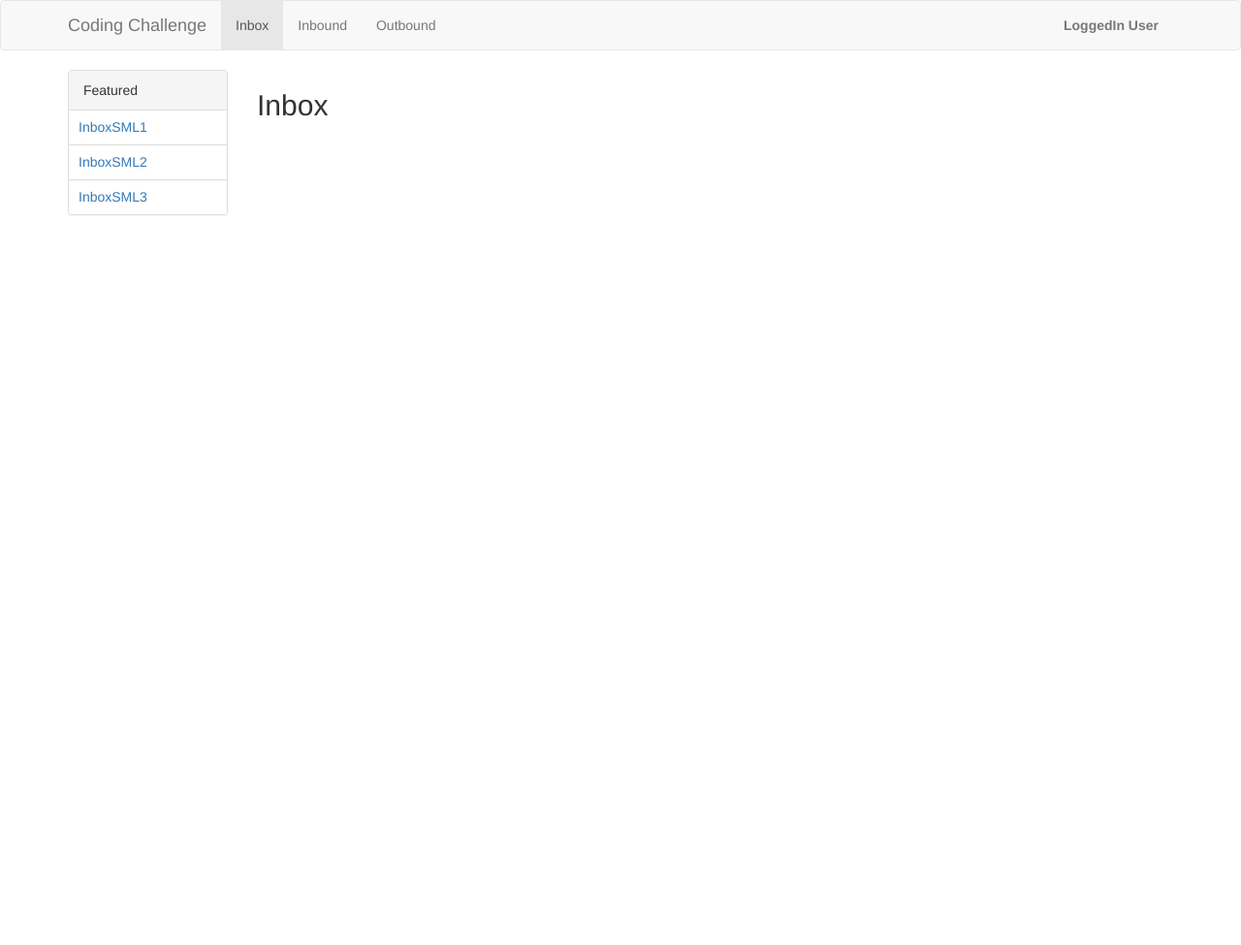
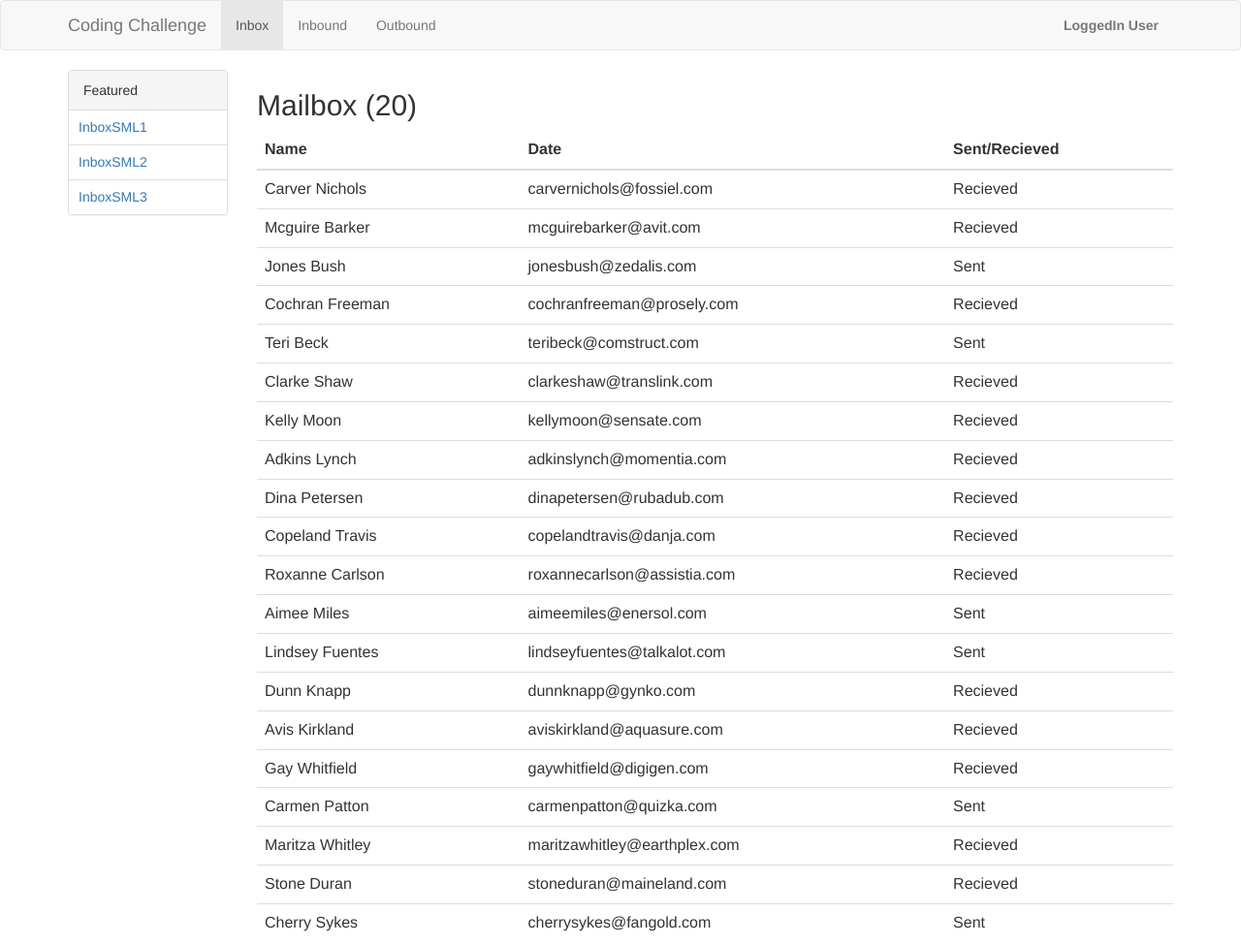
Before and after one commit to vvidala/NgCoding, a website: page index.html at #/inbound in a window 1280 px wide. Shown: the whole page at 97% size. Before the commit the page ends 800 px from the top, so only its background shows below. Drawn offline with nearby package versions, Linux system fonts and the light colour scheme; some packages are replaced by stand-ins of ours.

Commit message:
Added mail service and stubs

```diff
--- a/app/inbox/inbox.template.html
+++ b/app/inbox/inbox.template.html
@@ -1,2 +1,27 @@
-<h2>Inbox</h2>
-<p>{{vm.text}}</p>
+<div class="row">
+    <div class="col col-md-2">
+        <side-menu links="vm.sideMenuLinks"></side-menu>
+    </div>
+    <div class="col col-md-10">
+        <h2>Mailbox ({{ vm.mails.length }})</h2>
+        <p>{{vm.text}}</p>
+
+        <table class="table">
+            <thead>
+                <tr>
+                    <th>Name</th>
+                    <th>Date</th>
+                    <th>Sent/Recieved</th>
+                </tr>
+            </thead>
+
+            <tbody>
+                <tr data-ng-repeat="mail in vm.mails">
+                    <td>{{mail.name}}</td>
+                    <td>{{mail.email}}</td>
+                    <td>{{ mail.inbound? 'Recieved': 'Sent' }}</td>
+                </tr>
+            </tbody>
+        </table>
+    </div>
+</div>
--- /dev/null
+++ b/app/services/mail.service.js
@@ -0,0 +1,424 @@
+(function() {
+    var mails = [
+      {
+        "index": 0,
+        "guid": "9abcdeeb-e771-4e8a-ae08-3b85c4f05c1b",
+        "isActive": true,
+        "name": "Carver Nichols",
+        "company": "FOSSIEL",
+        "inbound": true,
+        "email": "carvernichols@fossiel.com",
+        "content": "Ut laborum sunt reprehenderit consequat adipisicing officia reprehenderit do mollit anim. Laborum ad nisi nulla laboris labore eiusmod deserunt cupidatat consectetur fugiat. Non excepteur ex nisi sunt cupidatat velit eiusmod do incididunt ipsum deserunt cupidatat aliquip esse. Et sunt Lorem voluptate laboris Lorem id anim cupidatat velit eu sit elit culpa sint. Officia dolore fugiat sit ipsum incididunt esse enim. Elit duis quis in qui exercitation. Sunt minim irure fugiat tempor mollit Lorem consequat ea exercitation est duis qui velit ad.\r\n",
+        "sent": "2014-06-09T11:55:33 +07:00",
+        "tags": [
+          "non",
+          "Lorem",
+          "ullamco",
+          "elit",
+          "nulla",
+          "ullamco",
+          "incididunt"
+        ]
+      },
+      {
+        "index": 1,
+        "guid": "f14b8ccd-1bb6-44d9-b695-a9ec5e606111",
+        "isActive": true,
+        "name": "Mcguire Barker",
+        "company": "AVIT",
+        "inbound": true,
+        "email": "mcguirebarker@avit.com",
+        "content": "Ea do ullamco fugiat Lorem exercitation irure. Excepteur eu Lorem ex fugiat ad ea aute quis consequat. Esse irure veniam do et velit ex ea tempor cillum labore labore irure velit mollit. Irure adipisicing ipsum nisi aliqua commodo officia. Duis minim tempor anim laboris eu minim consequat eiusmod et mollit.\r\n",
+        "sent": "2015-11-26T12:52:56 +08:00",
+        "tags": [
+          "excepteur",
+          "velit",
+          "ut",
+          "adipisicing",
+          "eiusmod",
+          "eiusmod",
+          "ut"
+        ]
+      },
+      {
+        "index": 2,
+        "guid": "0cda9b13-76b1-4b05-9e6c-5f0a91eaf56f",
+        "isActive": true,
+        "name": "Jones Bush",
+        "company": "ZEDALIS",
+        "email": "jonesbush@zedalis.com",
+        "inbound": false,
+        "content": "Mollit enim incididunt minim Lorem sit consequat fugiat. Aute tempor magna ut esse officia amet. Cillum ex consequat occaecat anim aliqua.\r\n",
+        "sent": "2014-05-27T09:27:49 +07:00",
+        "tags": [
+          "enim",
+          "nostrud",
+          "velit",
+          "proident",
+          "irure",
+          "officia",
+          "voluptate"
+        ]
+      },
+      {
+        "index": 3,
+        "guid": "26d6efb2-fd59-42f8-952d-9e4d83df6a59",
+        "isActive": false,
+        "name": "Cochran Freeman",
+        "company": "PROSELY",
+        "inbound": true,
+        "email": "cochranfreeman@prosely.com",
+        "content": "Proident velit cupidatat excepteur do pariatur sint. Velit occaecat minim magna pariatur amet amet officia aliqua consequat. Cupidatat eiusmod commodo ullamco ea fugiat. Proident aute aliqua aliquip aliqua fugiat nostrud culpa. In fugiat minim sit do mollit nostrud in proident Lorem ipsum laboris culpa ex. Labore duis exercitation dolore labore reprehenderit ad. Non ipsum cupidatat proident dolore adipisicing.\r\n",
+        "sent": "2014-08-28T01:56:53 +07:00",
+        "tags": [
+          "et",
+          "culpa",
+          "voluptate",
+          "proident",
+          "aute",
+          "quis",
+          "in"
+        ]
+      },
+      {
+        "index": 4,
+        "guid": "68e7b876-a030-4ab9-8fd0-ec5598a0948b",
+        "isActive": true,
+        "name": "Teri Beck",
+        "company": "COMSTRUCT",
+        "inbound": false,
+        "email": "teribeck@comstruct.com",
+        "content": "Ea nisi esse dolor sint laboris ipsum in elit tempor dolore quis deserunt. Est mollit elit dolor occaecat cupidatat commodo. Veniam amet aute eiusmod dolor consequat officia dolor ex eiusmod magna pariatur. Non commodo minim irure velit ex mollit minim ad sunt pariatur esse ut. Ad qui anim quis nostrud.\r\n",
+        "sent": "2016-06-14T04:43:38 +07:00",
+        "tags": [
+          "occaecat",
+          "nostrud",
+          "commodo",
+          "ea",
+          "cillum",
+          "ut",
+          "commodo"
+        ]
+      },
+      {
+        "index": 5,
+        "guid": "8e89a12e-6bcb-4589-9b28-007e26249c87",
+        "isActive": true,
+        "name": "Clarke Shaw",
+        "company": "TRANSLINK",
+        "inbound": true,
+        "email": "clarkeshaw@translink.com",
+        "content": "Ut irure nostrud nisi ex. Sint pariatur nostrud reprehenderit tempor sint laboris. Pariatur sunt Lorem ad excepteur et proident aute nostrud do deserunt Lorem. Sunt voluptate exercitation excepteur irure dolore et consequat occaecat deserunt aliquip quis deserunt ex nisi.\r\n",
+        "sent": "2014-12-29T01:16:49 +08:00",
+        "tags": [
+          "cupidatat",
+          "mollit",
+          "anim",
+          "ad",
+          "adipisicing",
+          "eu",
+          "mollit"
+        ]
+      },
+      {
+        "index": 6,
+        "guid": "29ac64c4-62eb-40e0-b270-135b482a56aa",
+        "isActive": false,
+        "name": "Kelly Moon",
+        "company": "SENSATE",
+        "inbound": true,
+        "email": "kellymoon@sensate.com",
+        "content": "Ad cupidatat et pariatur veniam aute amet velit irure laboris esse. Anim aliqua sit excepteur eu eu irure cupidatat do ullamco. Non fugiat nisi nostrud ad quis nostrud nisi. Excepteur fugiat magna minim fugiat id do et laborum ipsum. Sunt non id adipisicing velit. Et Lorem duis dolor irure esse esse. Anim dolor nisi sit laborum id exercitation consectetur ullamco pariatur adipisicing aliquip voluptate consectetur officia.\r\n",
+        "sent": "2015-09-13T06:26:07 +07:00",
+        "tags": [
+          "incididunt",
+          "consequat",
+          "ullamco",
+          "ullamco",
+          "cupidatat",
+          "voluptate",
+          "proident"
+        ]
+      },
+      {
+        "index": 7,
+        "guid": "fd34c9d0-ecac-48a3-aedb-75eecc31b1c1",
+        "isActive": true,
+        "name": "Adkins Lynch",
+        "company": "MOMENTIA",
+        "inbound": true,
+        "email": "adkinslynch@momentia.com",
+        "content": "Laboris in eiusmod do laboris nisi commodo labore id. Aliquip aliqua dolore veniam qui ex dolore id culpa et magna tempor pariatur veniam. Irure reprehenderit pariatur deserunt culpa. Elit anim exercitation do do anim velit id nostrud excepteur. In non ut ullamco tempor nostrud ex. Incididunt labore dolore reprehenderit cillum amet eu consectetur. Aute pariatur sunt consectetur nostrud consectetur culpa labore voluptate eiusmod aute nisi do.\r\n",
+        "sent": "2014-11-25T03:18:12 +08:00",
+        "tags": [
+          "ullamco",
+          "incididunt",
+          "ut",
+          "dolor",
+          "officia",
+          "ipsum",
+          "dolor"
+        ]
+      },
+      {
+        "index": 8,
+        "guid": "1d39924e-7450-438b-a44b-5d0f0d51bdfd",
+        "isActive": false,
+        "name": "Dina Petersen",
+        "company": "RUBADUB",
+        "inbound": true,
+        "email": "dinapetersen@rubadub.com",
+        "content": "Aliqua ex amet cillum veniam occaecat dolore Lorem incididunt. Culpa labore elit non cillum reprehenderit reprehenderit tempor id laborum pariatur aliqua occaecat magna veniam. Id est sunt Lorem amet ullamco nulla non quis consectetur sit consectetur esse.\r\n",
+        "sent": "2014-02-27T02:06:48 +08:00",
+        "tags": [
+          "fugiat",
+          "exercitation",
+          "laboris",
+          "pariatur",
+          "minim",
+          "aliqua",
+          "commodo"
+        ]
+      },
+      {
+        "index": 9,
+        "guid": "37220828-289a-4fc5-9ed9-3bb371d4223c",
+        "isActive": false,
+        "name": "Copeland Travis",
+        "company": "DANJA",
+        "inbound": true,
+        "email": "copelandtravis@danja.com",
+        "content": "Do id elit anim ad anim do deserunt anim aliquip consectetur consectetur veniam sit. Aliquip occaecat sit sint irure labore et occaecat sit. Cillum ipsum nulla amet exercitation velit commodo laborum eu. Ea quis ad consectetur laboris exercitation id minim laboris reprehenderit esse culpa Lorem. Cillum velit duis ullamco enim occaecat consequat elit Lorem ullamco. Voluptate ipsum adipisicing cupidatat laboris voluptate consequat mollit adipisicing ex pariatur incididunt ex ad.\r\n",
+        "sent": "2014-12-06T04:57:00 +08:00",
+        "tags": [
+          "sit",
+          "sint",
+          "sunt",
+          "duis",
+          "sit",
+          "ea",
+          "magna"
+        ]
+      },
+      {
+        "index": 10,
+        "guid": "e166ef4d-4a74-478b-b58f-233fec2e827c",
+        "isActive": false,
+        "name": "Roxanne Carlson",
+        "company": "ASSISTIA",
+        "inbound": true,
+        "email": "roxannecarlson@assistia.com",
+        "content": "Anim esse voluptate excepteur aliqua eu esse labore incididunt ullamco labore consequat minim. Adipisicing nostrud consectetur incididunt ad et proident ipsum. Deserunt cupidatat velit et occaecat qui voluptate sit tempor exercitation consectetur. Ut voluptate officia commodo exercitation excepteur reprehenderit anim dolor officia exercitation ad cupidatat labore. Aliqua est deserunt occaecat quis fugiat anim adipisicing deserunt nulla. Dolore minim incididunt nulla aliqua fugiat ad enim. Fugiat consequat sunt quis magna consectetur esse aute ad eu eu ad proident commodo.\r\n",
+        "sent": "2014-06-09T08:32:40 +07:00",
+        "tags": [
+          "officia",
+          "id",
+          "anim",
+          "enim",
+          "amet",
+          "dolor",
+          "occaecat"
+        ]
+      },
+      {
+        "index": 11,
+        "guid": "d36903f4-33cd-4fc8-86aa-26e72f5563ec",
+        "isActive": true,
+        "name": "Aimee Miles",
+        "company": "ENERSOL",
+        "inbound": false,
+        "email": "aimeemiles@enersol.com",
+        "content": "Cupidatat fugiat exercitation dolore mollit. Esse sunt id cillum dolor nisi tempor occaecat officia. Mollit Lorem ut sit eiusmod fugiat proident voluptate aliquip esse cillum voluptate id culpa excepteur. Occaecat voluptate laborum ad do incididunt in et anim consequat id irure deserunt sit.\r\n",
+        "sent": "2014-05-29T01:35:33 +07:00",
+        "tags": [
+          "excepteur",
+          "nulla",
+          "nulla",
+          "non",
+          "eiusmod",
+          "minim",
+          "anim"
+        ]
+      },
+      {
+        "index": 12,
+        "guid": "14ed7630-3c7d-4f2c-9f73-0f790ef15c56",
+        "isActive": true,
+        "name": "Lindsey Fuentes",
+        "company": "TALKALOT",
+        "email": "lindseyfuentes@talkalot.com",
+        "content": "Qui velit cupidatat Lorem sint ex nostrud nostrud do elit nisi adipisicing sit ad sunt. Qui irure occaecat veniam id sit irure magna mollit voluptate ut commodo sunt ullamco non. Et anim eu voluptate irure duis Lorem magna tempor sit nostrud occaecat commodo. Ea do reprehenderit eiusmod fugiat officia Lorem veniam.\r\n",
+        "sent": "2014-01-12T12:45:22 +08:00",
+        "tags": [
+          "voluptate",
+          "consequat",
+          "nisi",
+          "elit",
+          "anim",
+          "consequat",
+          "anim"
+        ]
+      },
+      {
+        "index": 13,
+        "guid": "abe0b37e-0d05-41f9-b261-0ccdd07b88a3",
+        "isActive": false,
+        "name": "Dunn Knapp",
+        "company": "GYNKO",
+        "inbound": true,
+        "email": "dunnknapp@gynko.com",
+        "content": "Mollit culpa pariatur magna ad eu ea in nostrud. Veniam in occaecat veniam nulla in voluptate anim duis dolore dolor. In labore incididunt ut cupidatat irure do Lorem. Proident nulla ex esse occaecat velit amet nostrud aute culpa.\r\n",
+        "sent": "2014-12-21T09:04:09 +08:00",
+        "tags": [
+          "minim",
+          "anim",
+          "do",
+          "do",
+          "pariatur",
+          "amet",
+          "Lorem"
+        ]
+      },
+      {
+        "index": 14,
+        "guid": "c6d05187-74ee-430d-b678-a80bff5798f1",
+        "isActive": false,
+        "name": "Avis Kirkland",
+        "company": "AQUASURE",
+        "inbound": true,
+        "email": "aviskirkland@aquasure.com",
+        "content": "Cillum occaecat quis voluptate quis commodo deserunt labore minim amet enim. Eiusmod exercitation officia sunt sunt. Excepteur aliqua non dolore excepteur eiusmod nisi. Ex aute eu velit cillum ipsum incididunt voluptate aliqua.\r\n",
+        "sent": "2015-12-27T05:12:10 +08:00",
+        "tags": [
+          "adipisicing",
+          "ut",
+          "adipisicing",
+          "elit",
+          "et",
+          "deserunt",
+          "magna"
+        ]
+      },
+      {
+        "index": 15,
+        "guid": "c761a051-63e6-4732-abf4-86dac5ce1ebf",
+        "isActive": false,
+        "name": "Gay Whitfield",
+        "company": "DIGIGEN",
+        "inbound": true,
+        "email": "gaywhitfield@digigen.com",
+        "content": "Mollit quis adipisicing sit ad elit officia excepteur laboris adipisicing. Ea consequat amet reprehenderit mollit quis anim mollit reprehenderit nostrud. Duis velit minim anim ea cupidatat. Nulla culpa cillum sunt commodo ea fugiat laborum ex amet occaecat est. Est Lorem aliqua fugiat elit. Qui cupidatat voluptate adipisicing laboris magna Lorem minim.\r\n",
+        "sent": "2016-06-13T05:09:10 +07:00",
+        "tags": [
+          "excepteur",
+          "adipisicing",
+          "veniam",
+          "anim",
+          "consectetur",
+          "veniam",
+          "incididunt"
+        ]
+      },
+      {
+        "index": 16,
+        "guid": "fe40c8cc-1864-41cb-86c5-5535cfb3d5f7",
+        "isActive": true,
+        "name": "Carmen Patton",
+        "company": "QUIZKA",
+        "inbound": false,
+        "email": "carmenpatton@quizka.com",
+        "content": "Dolore quis irure aute est reprehenderit Lorem aliqua Lorem irure. Voluptate enim nulla deserunt commodo nostrud velit ullamco adipisicing incididunt. Exercitation cupidatat ipsum proident id Lorem reprehenderit consequat reprehenderit sint eiusmod anim nostrud. Ex veniam pariatur incididunt deserunt ex deserunt id non ex. Consectetur minim pariatur nulla laboris laborum et commodo elit dolor adipisicing officia. Nulla do do deserunt ullamco voluptate ex sit. Consequat sit ut culpa aute officia labore mollit culpa nostrud amet enim.\r\n",
+        "sent": "2014-09-15T08:14:15 +07:00",
+        "tags": [
+          "eiusmod",
+          "cillum",
+          "eiusmod",
+          "dolor",
+          "est",
+          "deserunt",
+          "mollit"
+        ]
+      },
+      {
+        "index": 17,
+        "guid": "92d93177-8699-431a-8f6f-b1bd05ff31c2",
+        "isActive": true,
+        "name": "Maritza Whitley",
+        "company": "EARTHPLEX",
+        "inbound": true,
+        "email": "maritzawhitley@earthplex.com",
+        "content": "Tempor quis veniam pariatur irure mollit adipisicing labore commodo labore anim Lorem aliquip. Laboris mollit quis nisi irure nulla incididunt eu minim ad do nostrud velit non ut. Veniam aliqua incididunt nisi incididunt.\r\n",
+        "sent": "2016-05-14T05:23:48 +07:00",
+        "tags": [
+          "tempor",
+          "nulla",
+          "minim",
+          "id",
+          "aliqua",
+          "tempor",
+          "incididunt"
+        ]
+      },
+      {
+        "index": 18,
+        "guid": "52cb2e24-69dc-4a97-acd6-296e411b910f",
+        "isActive": true,
+        "name": "Stone Duran",
+        "company": "MAINELAND",
+        "inbound": true,
+        "email": "stoneduran@maineland.com",
+        "content": "Deserunt laborum exercitation anim eiusmod minim ut. Excepteur et tempor incididunt sunt. Velit pariatur deserunt duis non reprehenderit. Adipisicing enim adipisicing tempor occaecat excepteur. Laboris officia cillum sit anim qui elit consectetur. Cupidatat sit sunt ea occaecat deserunt nisi. Ea in ex officia labore est duis aute laborum amet ipsum aute.\r\n",
+        "sent": "2014-12-16T11:18:25 +08:00",
+        "tags": [
+          "velit",
+          "irure",
+          "et",
+          "aliquip",
+          "elit",
+          "in",
+          "ullamco"
+        ]
+      },
+      {
+        "index": 19,
+        "guid": "1e02019d-2026-40ff-a1f6-76139d690296",
+        "isActive": true,
+        "name": "Cherry Sykes",
+        "company": "FANGOLD",
+        "inbound": false,
+        "email": "cherrysykes@fangold.com",
+        "content": "Excepteur laborum mollit irure do Lorem consequat amet culpa adipisicing. Est pariatur et irure culpa eiusmod do aliqua culpa ut in. Ad sint tempor ad ad. Exercitation nisi occaecat ad id consectetur magna laboris sit adipisicing excepteur aute velit dolor Lorem. Officia consectetur eiusmod do esse labore laboris dolor id elit occaecat id dolore. Deserunt non cupidatat eu deserunt in magna dolor tempor nisi in eiusmod.\r\n",
+        "sent": "2014-11-05T08:12:21 +08:00",
+        "tags": [
+          "duis",
+          "consectetur",
+          "est",
+          "sunt",
+          "cupidatat",
+          "nisi",
+          "ipsum"
+        ]
+      }
+    ]
+
+    angular.module('app')
+        .service('MailService', MailService);
+
+    function MailService($q) {
+        this.getMail = function() {
+            return $q.when(angular.copy(mails));
+        }
+
+        this.getSentMail = function() {
+            return $q.when(mails.filter(function(mail) {
+                return !mail.inbound;
+            }))
+        }
+
+        this.getRecievedMail = function() {
+            return $q.when(mails.filter(function(mail) {
+                return mail.inbound;
+            }))
+        }
+    }
+})()
--- /dev/null
+++ b/app/sidemenu/sidemenu.template.html
@@ -0,0 +1,6 @@
+<div class="panel panel-default side-menu">
+    <div class="panel-heading open" id="featured">Featured</div>
+    <ul class="list-group">
+        <li class="list-group-item" data-ng-repeat="link in $ctrl.links"><a>{{link}}</a></li>
+    </ul>
+</div>
--- a/bower.json
+++ b/bower.json
@@ -14,7 +14,7 @@
     "tests"
   ],
   "dependencies": {
-    "angular": "1.3.8",
+    "angular": "1.5.8",
     "angular-ui-router": "^0.3.1",
     "bootstrap": "^3.3.7",
     "jquery": "^3.1.0"
--- a/index.html
+++ b/index.html
@@ -35,21 +35,7 @@
    </div>
 
     <div class="container">
-        <div class="row">
-            <div class="col col-md-2">
-                <!-- Side Menu -->
-
-                 <div class="panel panel-default side-menu">
-                    <div class="panel-heading open" id="featured">Featured</div>
-                    <ul class="list-group">
-                        <li class="list-group-item" data-ng-repeat="link in sideMenuLinks"><a>{{link}}</a></li>
-                    </ul>
-                </div>
-            </div>
-            <div class="col col-md-10">
-                <ui-view>Loading...</ui-view>
-            </div>
-        </div>
+        <ui-view>Loading...</ui-view>
     </div>
     <script src="./bower_components/jquery/dist/jquery.min.js" charset="utf-8"></script>
     <script src="./bower_components/bootstrap/dist/js/bootstrap.min.js" charset="utf-8"></script>
@@ -57,6 +43,8 @@
     <script src="./bower_components/angular-ui-router/release/angular-ui-router.min.js" charset="utf-8"></script>
 
     <script src="./app/app.js" charset="utf-8"></script>
+    <script src="./app/services/mail.service.js" charset="utf-8"></script>
+    <script src="./app/sidemenu/sidemenu.component.js" charset="utf-8"></script>
     <script src="./app/inbox/inbox.controller.js" charset="utf-8"></script>
     <script src="./app/inbound/inbound.controller.js" charset="utf-8"></script>
     <script src="./app/outbound/outbound.controller.js" charset="utf-8"></script>
```
Also changed, not shown: app/inbound/inbound.controller.js (+7 -3 lines), app/inbound/inbound.template.html (+27 -2 lines), app/inbox/inbox.controller.js (+7 -3 lines), app/outbound/outbound.controller.js (+7 -3 lines), app/outbound/outbound.template.html (+27 -2 lines), app/sidemenu/sidemenu.component.js (added, +9 -0 lines).
